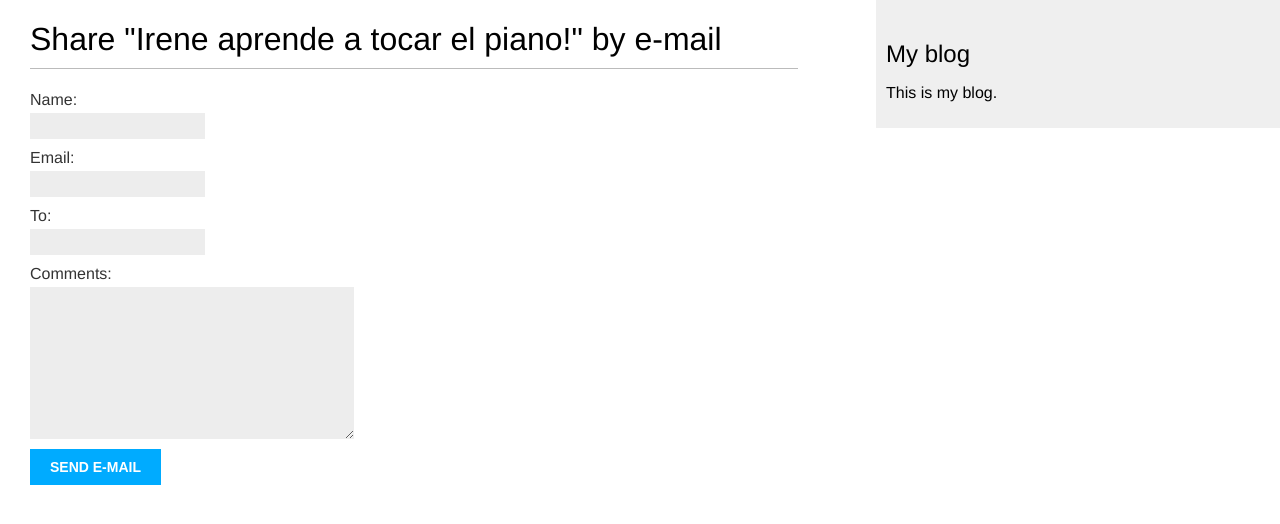
After one commit to ignqa/django_blog, a Django app: page /blog/4/share/ in a window 1280 px wide. The commit adds this page. Shown: the top 524 px of the page. Run offline with Django 3.2, Linux system fonts and the light colour scheme; data comes from the database, SQL or seed files in the repository.

Commit message:
Share option by email created and fix .gitignore

```diff
--- /dev/null
+++ b/blog/forms.py
@@ -0,0 +1,9 @@
+from django import forms
+
+
+class EmailPostForm(forms.Form):
+    name = forms.CharField(max_length=25)  # == <input type="text">
+    email = forms.EmailField()
+    to = forms.EmailField()
+    comments = forms.CharField(required=False,
+                               widget=forms.Textarea)  # <textarea>
--- /dev/null
+++ b/blog/templates/blog/post/share.html
@@ -0,0 +1,17 @@
+{% extends "blog/base.html" %}
+{% block title %}Share a post{% endblock %}
+{% block content %}
+  {% if sent %}
+    <h1>E-mail successfully sent</h1>
+    <p>
+      "{{ post.title }}" was successfully sent to {{ form.cleaned_data.to }}.
+    </p>
+  {% else %}
+    <h1>Share "{{ post.title }}" by e-mail</h1>
+    <form method="post">
+      {{ form.as_p }}
+      {% csrf_token %}
+      <input type="submit" value="Send e-mail">
+    </form>
+  {% endif %}
+{% endblock %}
--- a/blog/urls.py
+++ b/blog/urls.py
@@ -9,4 +9,5 @@ urlpatterns = [
     path('<int:year>/<int:month>/<int:day>/<slug:post>/',
          views.post_detail,
          name='post_detail'),
+    path('<int:post_id>/share/', views.post_share, name='post_share'),
 ]
--- a/blog/views.py
+++ b/blog/views.py
@@ -1,6 +1,9 @@
 # from django.core.paginator import Paginator, EmptyPage, PageNotAnInteger
+from django.core.mail import send_mail
 from django.shortcuts import render, get_object_or_404
 from django.views.generic import ListView
+
+from .forms import EmailPostForm
 from .models import Post
 
 
@@ -29,3 +32,26 @@ def post_detail(request, year, month, day, post):
         Post, slug=post, status='published', publish__year=year, publish__month=month, publish__day=day
     )
     return render(request, 'blog/post/detail.html', {'post': post})
+
+
+def post_share(request, post_id):
+    # Retrieve post by id
+    post = get_object_or_404(Post, id=post_id, status='published')
+    sent = False
+    if request.method == 'POST':
+        # Form was submitted
+        form = EmailPostForm(request.POST)
+        if form.is_valid():
+            # Form fields passed validation
+            cd = form.cleaned_data
+            post_url = request.build_absolute_uri(post.get_absolute_url())
+            subject = f"{cd['name']} recommends you read {post.title}"
+            message = f"Read {post.title} at {post_url}\n\n{cd['name']}\'s comments: {cd['comments']}"
+            send_mail(subject, message, 'sylvexfuture@gmail.com', [cd['to']])
+            sent = True
+    else:
+        form = EmailPostForm()
+    return render(request, 'blog/post/share.html', {'post': post,
+                                                    'form': form,
+                                                    'sent': sent
+                                                    })
```
Also changed, not shown: blog/templates/blog/post/detail.html (+10 -5 lines), 1 other file.
